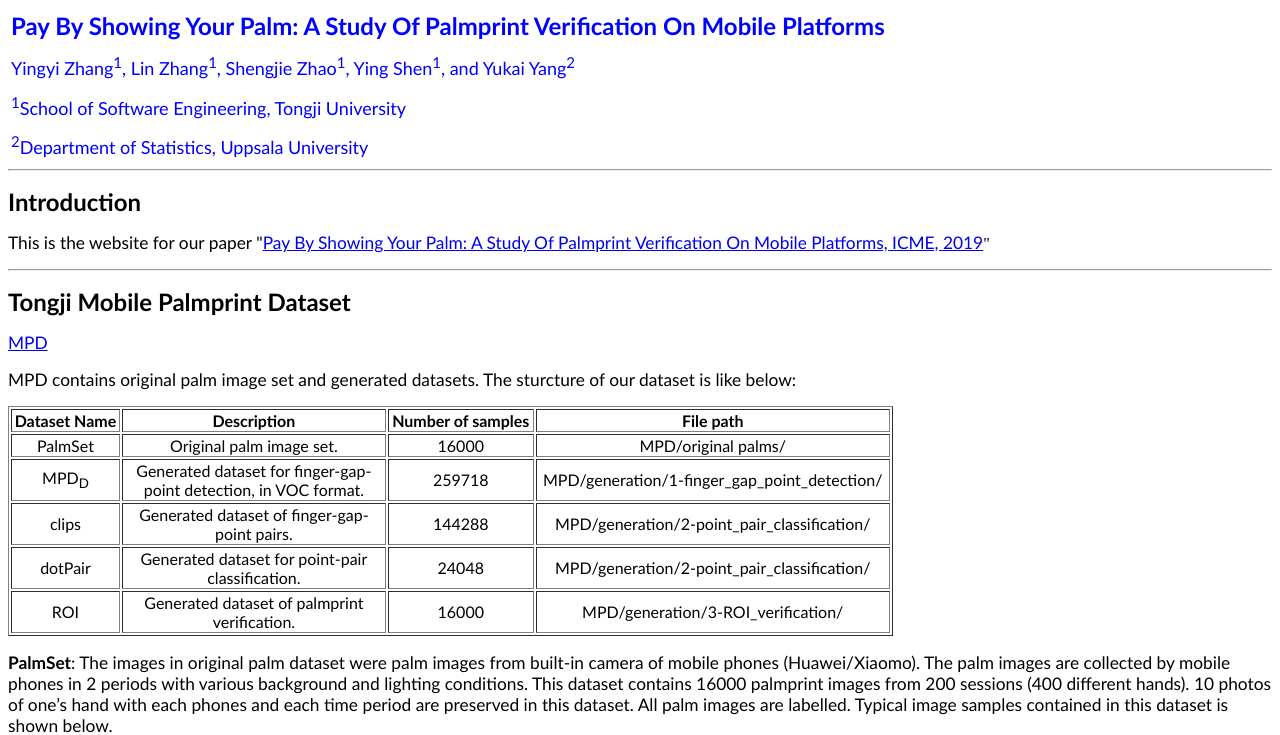
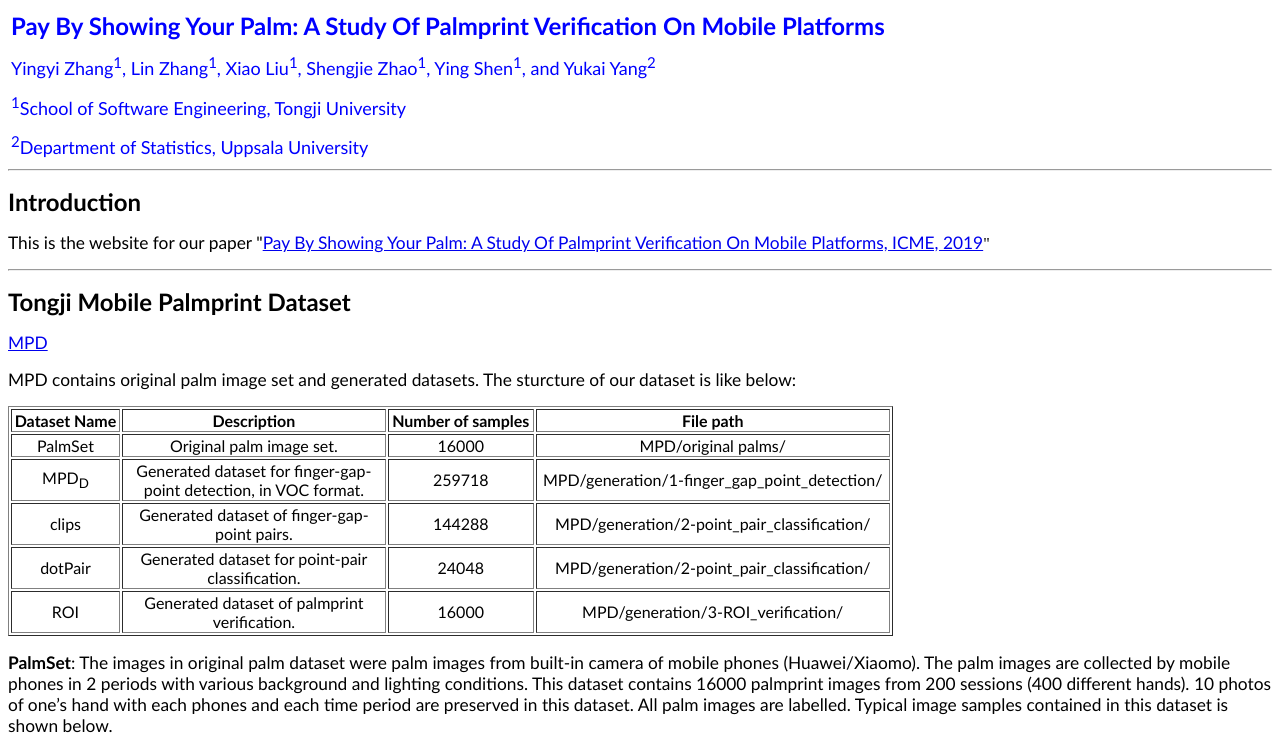
Before and after one commit to csLinZhang/deepmpv, a plain HTML site: page index.htm in a window 1280 px wide. Shown: the top 735 px of the page. Drawn offline with Linux system fonts and the light colour scheme.

Commit message:
Add files via upload

```diff
--- a/index.htm
+++ b/index.htm
@@ -52,7 +52,7 @@ table.TableGrid
 		<span lang="en-us"><font face="Calibri" size="5" color="#0000FF">
 		<b>Pay By Showing Your Palm: A Study Of Palmprint Verification On Mobile Platforms</b></font></span></p><p class="text">
 		<span lang="en-us"><font face="Calibri" size="4" color="#0000FF">
-		Yingyi Zhang<sup>1</sup>,&nbsp;Lin Zhang<sup>1</sup>,&nbsp;Shengjie Zhao</font></span><font face="Calibri" size="4" color="#0000FF"><sup>1</sup><span lang="en-us">,
+		Yingyi Zhang<sup>1</sup>,&nbsp;Lin Zhang<sup>1</sup>,&nbsp;Xiao Liu<sup>1</sup>, Shengjie Zhao</font></span><font face="Calibri" size="4" color="#0000FF"><sup>1</sup><span lang="en-us">,
 		Ying Shen</span><sup>1</sup><span lang="en-us">, and Yukai Yang</span><sup>2</sup></font></p><p class="text">
 		<span lang="en-us"><font face="Calibri" size="4" color="#0000FF"><sup>1</sup>School
 		of Software Engineering, Tongji University</font></span></p><p class="text">
```
